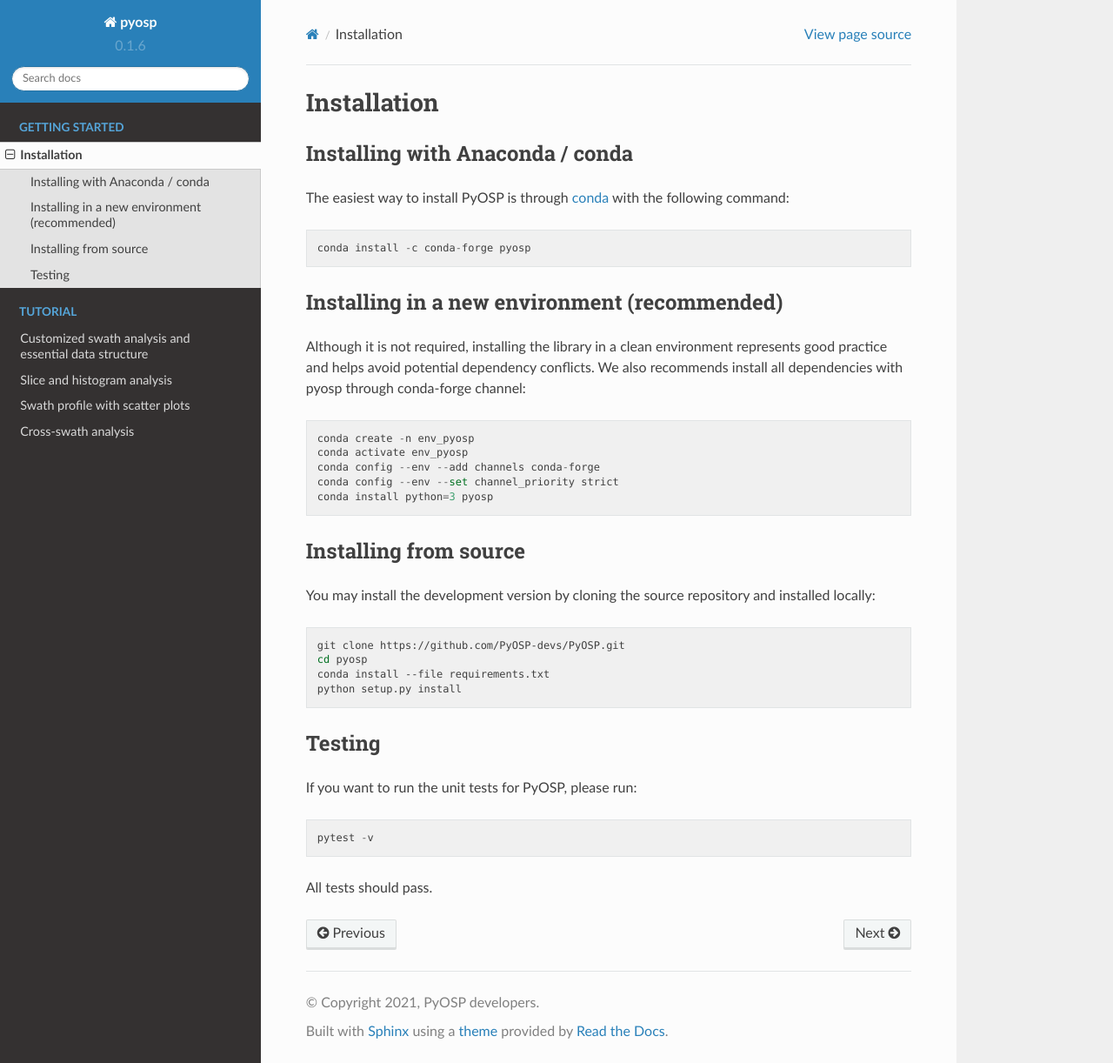
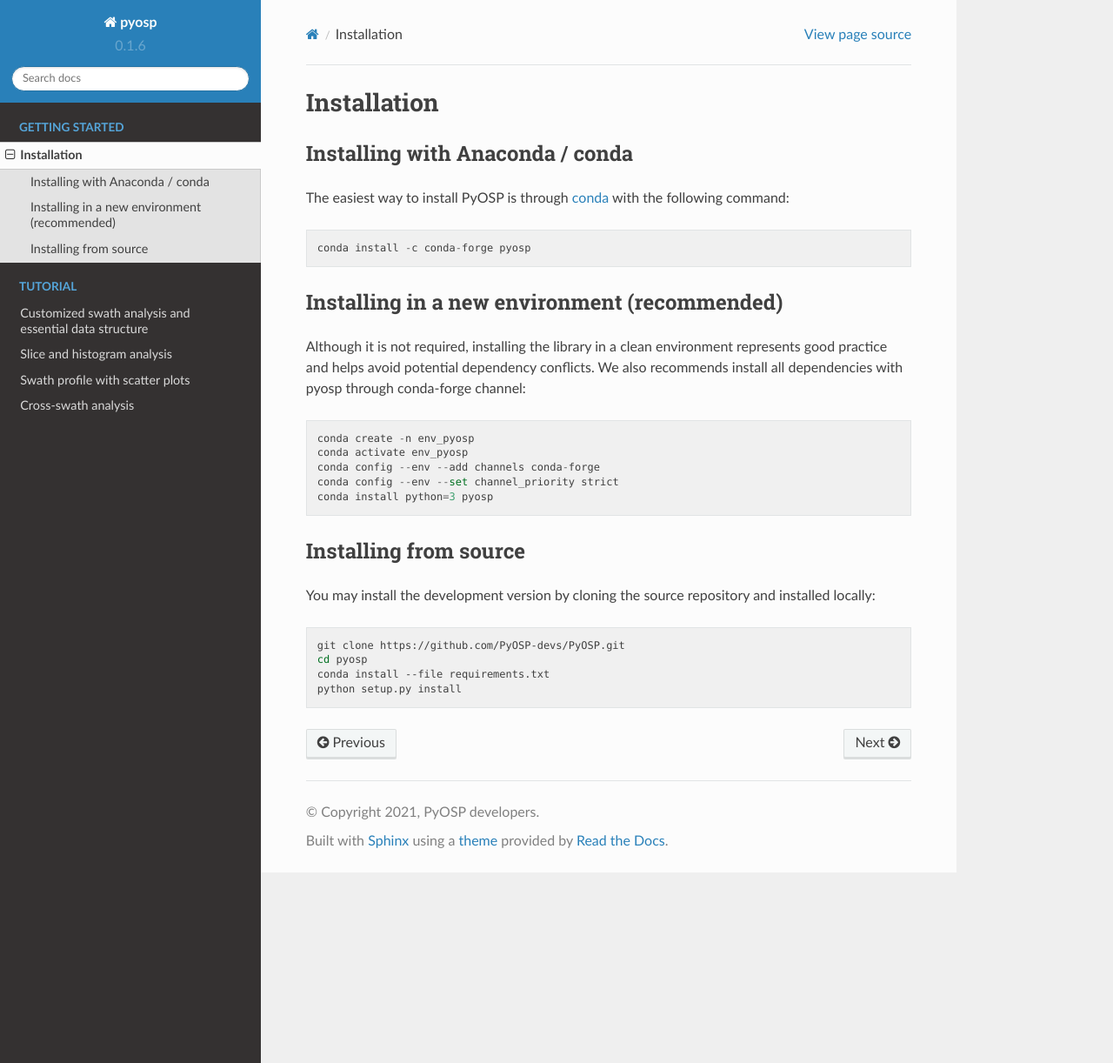
Before and after one commit to PyOSP-devs/PyOSP, a Sphinx documentation site: the page built from docs/user_guide/installation.rst, in a window 1280 px wide and 1222 px high. Shown: the whole window at 87% size. Built offline with Sphinx 7.4.7 and the Read the Docs theme 2.0.0, drawn with Linux system fonts in a browser that asks for light colours; pages that are not in the unit, such as notebooks, are missing from menus.

Commit message:
Update installation.rst

```diff
--- a/docs/user_guide/installation.rst
+++ b/docs/user_guide/installation.rst
@@ -34,11 +34,3 @@
     cd pyosp
     conda install --file requirements.txt
     python setup.py install
-
-Testing
--------
-If you want to run the unit tests for PyOSP, please run::
-
-    pytest -v
-
-All tests should pass.
```
